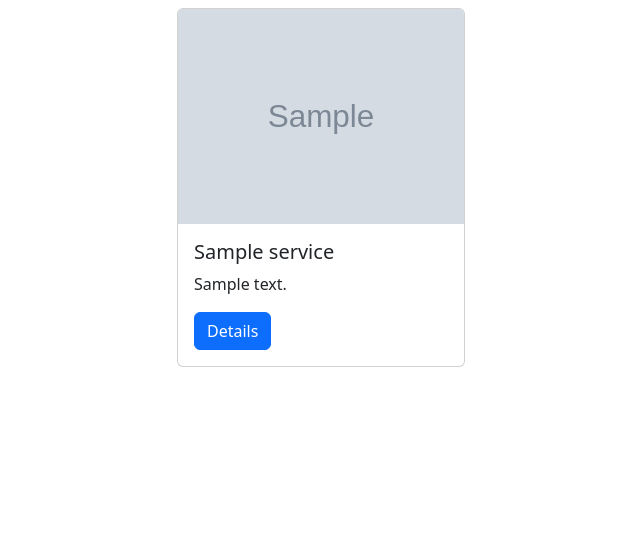
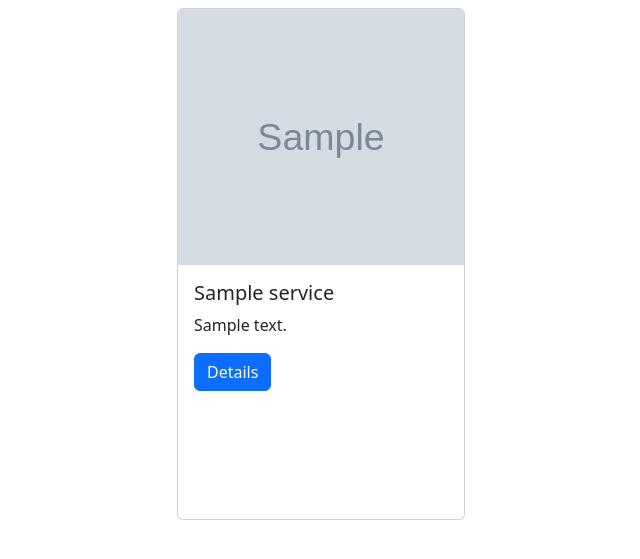
Before and after one commit to Candyce10/Devine-Spa, a Django app: page /services/ in a window 1280 px wide. Shown: the part 56-615 px from the top of the page, without its empty margins (319-959 px from the left). Run offline with Django 4.2, Linux system fonts and the light colour scheme; tables that the repository leaves empty hold one stand-in row (values such as "Sample post"); grey boxes marked "Sample" are stand-in pictures.

Commit message:
fixed bugs and updated forms

```diff
--- a/main_app/models.py
+++ b/main_app/models.py
@@ -48,7 +48,7 @@ class Appointment(models.Model):
     time = models.CharField(max_length=9)
 
     def __str__(self):
-        return self.name
+        return self.fname, self.pk
 
 
 class Review(models.Model):
@@ -60,6 +60,8 @@ class Review(models.Model):
 
     def __str__(self):
         return self.name
+    class Meta:
+        ordering=["-pk"]
 
 
 class Contact(models.Model):
--- /dev/null
+++ b/main_app/static/styles/main.css
@@ -0,0 +1,22 @@
+.serviceimg{
+    height: 20vw;
+}
+
+.detailbtn{
+    display: flex;
+}
+
+.test{
+    height: 40vw;
+    max-height: 40vw;
+    display: flex;
+    justify-content: space-evenly;
+}
+
+.appt{
+    margin-top: 10vh;
+}
+
+.apptdiv input[type=text]{
+    width: 27vw;
+}
--- a/main_app/templates/reviews.html
+++ b/main_app/templates/reviews.html
@@ -15,6 +15,7 @@
             <p class="card-text">Comment: {{review.comment}}</p>
         </div>
       </div>
+      <br/>
     {% endfor %}
 </div>
 
--- a/main_app/templates/services.html
+++ b/main_app/templates/services.html
@@ -9,17 +9,16 @@
 
     {% for service in services %}
 
-
-    <div class="card m-2" style="width: 18rem;">
-        <img src="{{service.img}}" class="card-img-top" alt="{{service.name}}">
+    <div class="test card m-2" style="width: 18rem;">
+        <img src="{{service.img}}" class="serviceimg card-img-top" alt="{{service.name}}">
         <div class="card-body">
           <h5 class="card-title">{{service.name}}</h5>
           <p class="card-text">{{service.description}}</p>
-          <a href="{% url 'service_detail' service.pk %}"class="btn btn-primary">Details</a>
+            <div class="detailbtn">
+              <a href="{% url 'service_detail' service.pk %}"class="btn btn-primary">Details</a>
+            </div>
         </div>
       </div>
-
-
 
       <br>
     {% endfor %}
--- a/main_app/urls.py
+++ b/main_app/urls.py
@@ -11,8 +11,6 @@ urlpatterns = [
     path('book_appointment/', views.AppointmentPage.as_view(), name="appointment"),
     path('book_appointment/new', views.AppointmentCreate.as_view(), name="appointment_create"),
     path('book_appointment/confirmation/', views.ConfirmationPage.as_view(), name="confirmation"),
-
-
     path('contact_us/', views.ContactPage.as_view(), name="contact"),
     path('contact_us/new', views.ContactCreate.as_view(), name="contact_create"),
     path('contact_us/submitted/', views.ContactSubmit.as_view(), name="submitted"),
--- a/main_app/views.py
+++ b/main_app/views.py
@@ -6,6 +6,7 @@ from django.views.generic.base import TemplateView
 from django.views.generic.edit import CreateView
 from django.views.generic import DetailView
 from .forms import ReviewForm
+import urllib
 
 class Home(View):
     def get(self, request):
@@ -35,15 +36,6 @@ class ServiceDetail(DetailView):
     template_name = "service_detail.html"
 
 
-class ConfirmationPage(TemplateView):
-    template_name = "confirmation.html"
-
-    def get_context_data(self, **kwargs):
-        context = super().get_context_data(**kwargs)
-        context["appointments"] = Appointment.objects.all()
-        return context
-
-
 class ReviewList(TemplateView):
     template_name = "reviews.html"
 
@@ -59,9 +51,11 @@ class ReviewCreate(CreateView):
     template_name = "review_create.html"
     success_url = "/reviews/"
 
+
 class AppointmentPage(View):
      def get(self, request):
         return HttpResponse("Book Appointment")
+
 
 class AppointmentPage(TemplateView):
     template_name = "appointment.html"
@@ -79,6 +73,16 @@ class AppointmentCreate(View):
         appointment = Appointment.objects.create(fname=fname, lname=lname, email=email, number=number, date=date, service=service, time=time)
         appointment.save()
         return HttpResponseRedirect('confirmation')
+
+
+class ConfirmationPage(TemplateView):
+    template_name = "confirmation.html"
+    model = Appointment
+    def get_context_data(self, **kwargs):
+        context = super().get_context_data(**kwargs)
+        context["appointments"] = Appointment.objects.all()
+        return context
+
 
 class ContactPage(View):
     def get(self, request):
```
Also changed, not shown: main_app/templates/appointment.html (+16 -11 lines), main_app/templates/confirmation.html (+4 -3 lines), main_app/migrations/0043_alter_review_options.py (added).
